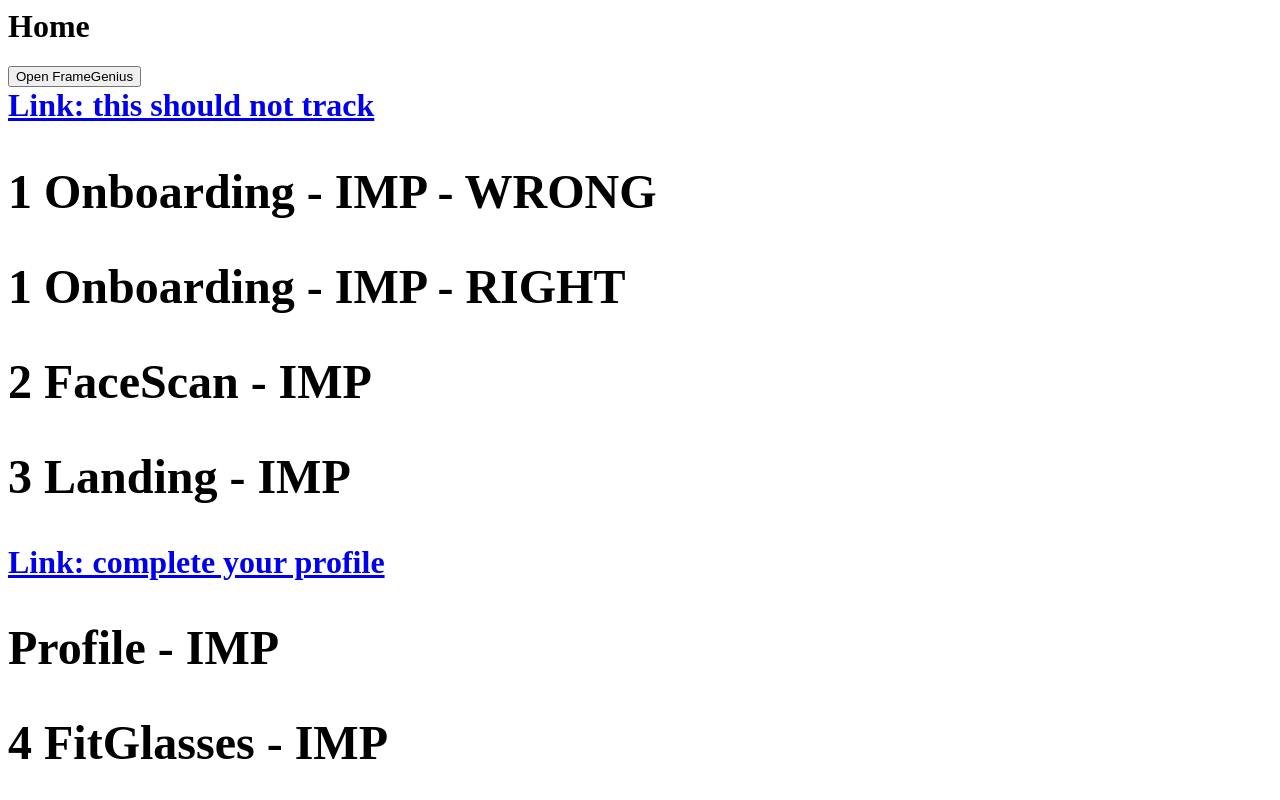
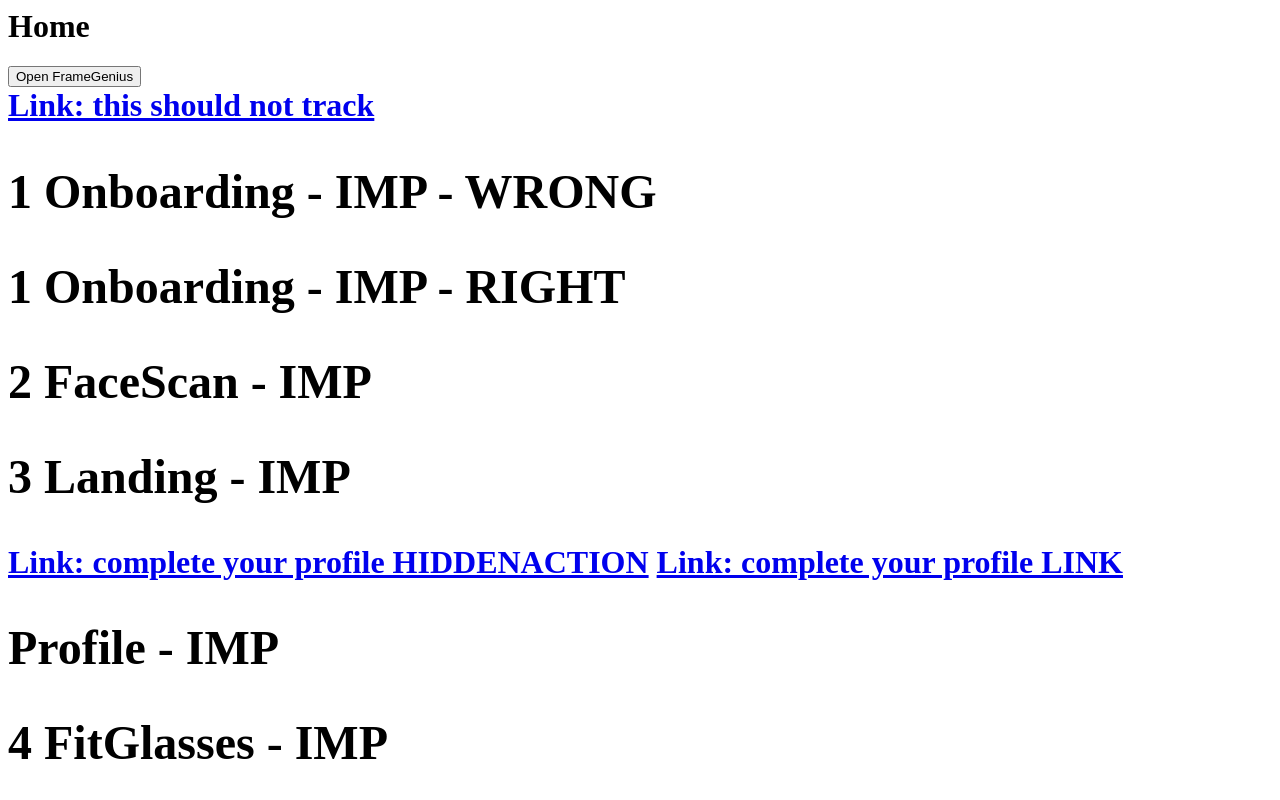
Before and after one commit to LWAteam/fadv2, a plain HTML site: page index.html in a window 1280 px wide. Shown: the top 800 px of the page. Drawn offline with nearby package versions, Linux system fonts and the light colour scheme; a script that the page names is missing.

Commit message:
hiddenasction
a

```diff
--- a/index.html
+++ b/index.html
@@ -20,7 +20,8 @@
 
 <!-- Landing  -->
 <h2 onclick="tealium_data2track.push({'id': 'Impression', 'Page_Section1': 'FrameGenius','Page_Section2':'Landing','Fg_Release':'GIADA','Page_UserFace':'FaceShape=round, FaceLength=long, HairColor=red, EyeColor=brown'})">3 Landing - IMP</h2>
-   <a onclick="tealium_data2track.push({id:'Click', Tracking_Type:'hiddenaction', data_element_id:'X_X_FrameGenius_Profile_Open'})" href="#">Link: complete your profile</a>
+   <a onclick="tealium_data2track.push({id:'Click', Tracking_Type:'hiddenaction', data_element_id:'X_X_FrameGenius_Profile_Open'})" href="#">Link: complete your profile HIDDENACTION</a>
+   <a onclick="tealium_data2track.push({id:'Click', Tracking_Type:'link', data_element_id:'X_X_FrameGenius_Profile_Open'})" href="#">Link: complete your profile LINK</a>
    <h2 onclick="tealium_data2track.push({'id': 'Impression', 'Page_Section1': 'FrameGenius','Page_Section2':'Profile','Fg_Release':'GIADA','Page_UserFace':'FaceShape=round, FaceLength=long, HairColor=red, EyeColor=brown'})">Profile - IMP</h2>
 
 <!-- FitGlasses  -->
```
